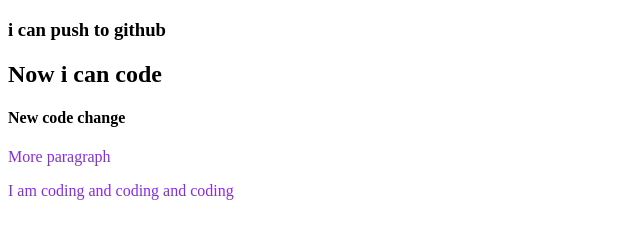
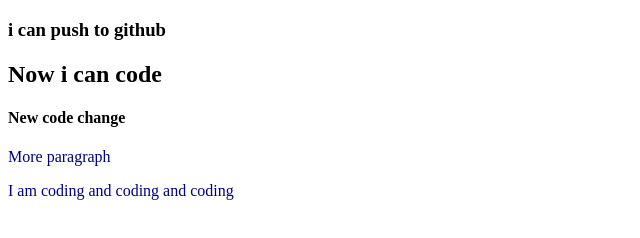
Before and after one commit to Tahim2/my-second-repo, a plain HTML site: page index.html in a window 1280 px wide. Shown: the whole page, without its empty margins (0-640 px from the left). Drawn offline with Linux system fonts and the light colour scheme.

Commit message:
color changed

```diff
--- a/style.css
+++ b/style.css
@@ -1,3 +1,3 @@
 p{
-    color: blueviolet;
+    color: navy;
 }
```
